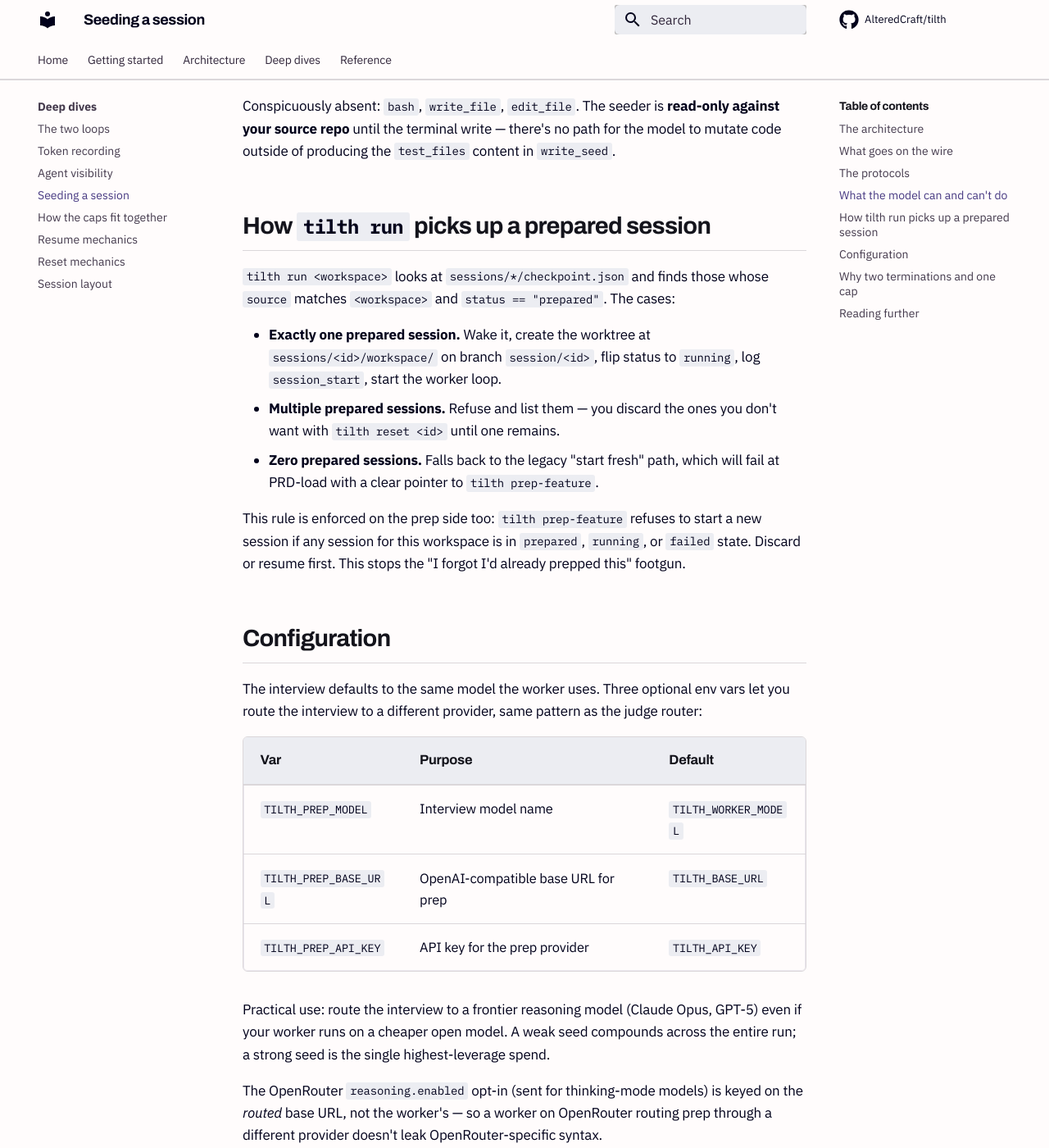
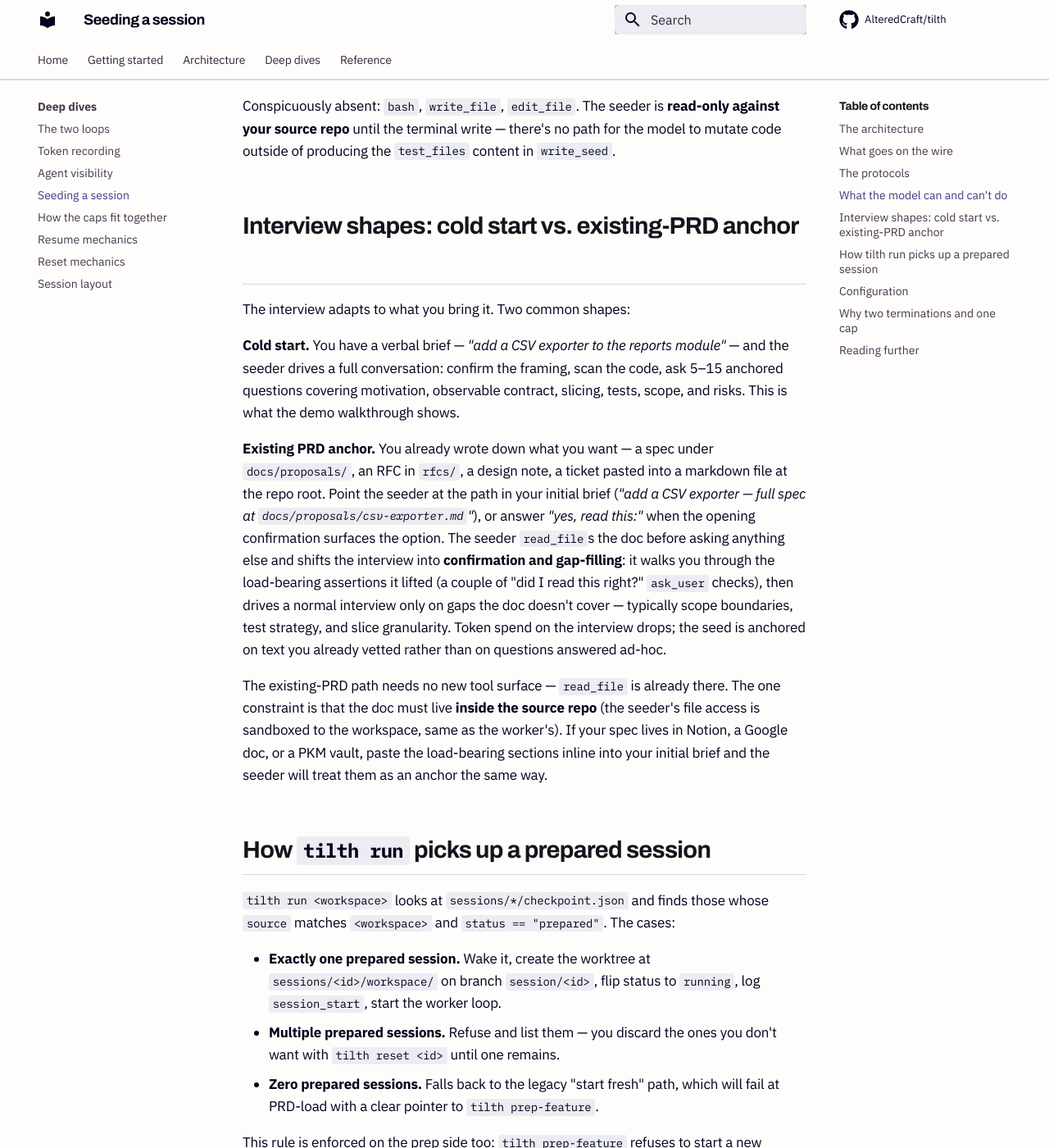
Before and after one commit to AlteredCraft/tilth, an MkDocs documentation site: the page built from docs/deep-dives/seeding.md, in a window 1280 px wide and 1400 px high, scrolled down 3055 px. Shown: the whole window at 82% size. Built offline with MkDocs 1.6.1 and Material for MkDocs 9.7.7, drawn with Linux system fonts in a browser that asks for light colours; some web fonts are replaced; comment, search, counter and statistics services are not loaded.

Commit message:
seed: existing-PRD onramp, fix "Other" dupe, tighten open_questions
Three fixes surfaced by a real interview run (sessions/20260525-184247-4ec886,
DeepSeek-flash as interviewer):

1. **"Other (I'll specify)" was duplicated** in every menu. prompts.md told
   the model to always include it as an option; tty.py also appended a
   `0) Other` line. Frontend is now authoritative — removed the instruction
   from prompts.md (tool description + step 3) and from the ask_user schema
   description in tools.py. Each frontend renders the escape hatch how it
   wants for its medium; the prompt provides only substantive options.

2. **Existing PRDs had no onramp.** Many users have already written a spec /
   RFC / design doc; today the seeder only knows about verbal briefs. Added
   a step-1 branch: the agent now asks once whether a spec lives in the repo,
   read_files it if so, and shifts into confirmation + gap-filling instead
   of cold elicitation. No new tool surface — read_file is already sandboxed
   to the source repo, which covers the common case (docs in docs/,
   proposals/, rfcs/); external docs handled by "paste sections inline".
   Documented in docs/deep-dives/seeding.md (new "Interview shapes" section)
   and cross-linked from docs/getting-started/your-own-project.md §2.

3. **`open_questions` was a catch-all for buried decisions.** A load-bearing
   API choice ("should main() accept argv explicitly?") got logged as an
   open question after the seeder baked the answer into the test files
   without asking. And the phrasing read as imperatives directed at the
   user ("the worker will need to run uv init..."), which the reviewer
   misreads as a to-do list. Step 5 now distinguishes load-bearing
   decisions (test contract / public API / signatures / slice boundaries —
   must ask in step 3) from non-load-bearing assumptions (bake into the
   task's description, not open_questions). Step 7's open_questions field
   description adds a phrasing rule with a worked good/bad example —
   observations and questions, never imperatives.

No engine changes (interview.py, tty.py untouched). Lint clean, mkdocs
--strict clean, 26 seed tests pass.

Co-Authored-By: Claude Opus 4.7 (1M context) <noreply@anthropic.com>

```diff
--- a/docs/deep-dives/seeding.md
+++ b/docs/deep-dives/seeding.md
@@ -85,6 +85,16 @@ The interview model is given exactly five tools:
 
 Conspicuously absent: `bash`, `write_file`, `edit_file`. The seeder is **read-only against your source repo** until the terminal write — there's no path for the model to mutate code outside of producing the `test_files` content in `write_seed`.
 
+## Interview shapes: cold start vs. existing-PRD anchor
+
+The interview adapts to what you bring it. Two common shapes:
+
+**Cold start.** You have a verbal brief — *"add a CSV exporter to the reports module"* — and the seeder drives a full conversation: confirm the framing, scan the code, ask 5–15 anchored questions covering motivation, observable contract, slicing, tests, scope, and risks. This is what the demo walkthrough shows.
+
+**Existing PRD anchor.** You already wrote down what you want — a spec under `docs/proposals/`, an RFC in `rfcs/`, a design note, a ticket pasted into a markdown file at the repo root. Point the seeder at the path in your initial brief (*"add a CSV exporter — full spec at `docs/proposals/csv-exporter.md`"*), or answer *"yes, read this:"* when the opening confirmation surfaces the option. The seeder `read_file`s the doc before asking anything else and shifts the interview into **confirmation and gap-filling**: it walks you through the load-bearing assertions it lifted (a couple of "did I read this right?" `ask_user` checks), then drives a normal interview only on gaps the doc doesn't cover — typically scope boundaries, test strategy, and slice granularity. Token spend on the interview drops; the seed is anchored on text you already vetted rather than on questions answered ad-hoc.
+
+The existing-PRD path needs no new tool surface — `read_file` is already there. The one constraint is that the doc must live **inside the source repo** (the seeder's file access is sandboxed to the workspace, same as the worker's). If your spec lives in Notion, a Google doc, or a PKM vault, paste the load-bearing sections inline into your initial brief and the seeder will treat them as an anchor the same way.
+
 ## How `tilth run` picks up a prepared session
 
 `tilth run <workspace>` looks at `sessions/*/checkpoint.json` and finds those whose `source` matches `<workspace>` and `status == "prepared"`. The cases:
```
Also changed, not shown: docs/getting-started/your-own-project.md (+2 -0 lines), tilth/seed/prompts.md (+14 -5 lines), 1 other file.
